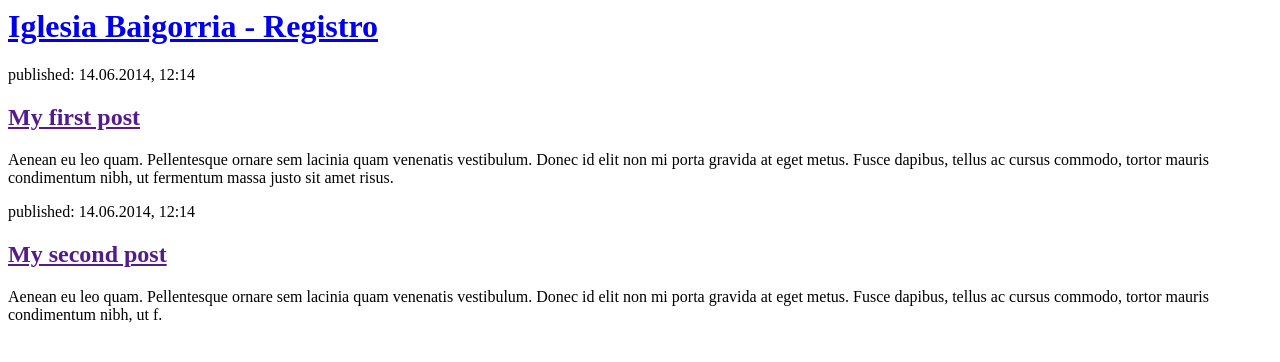
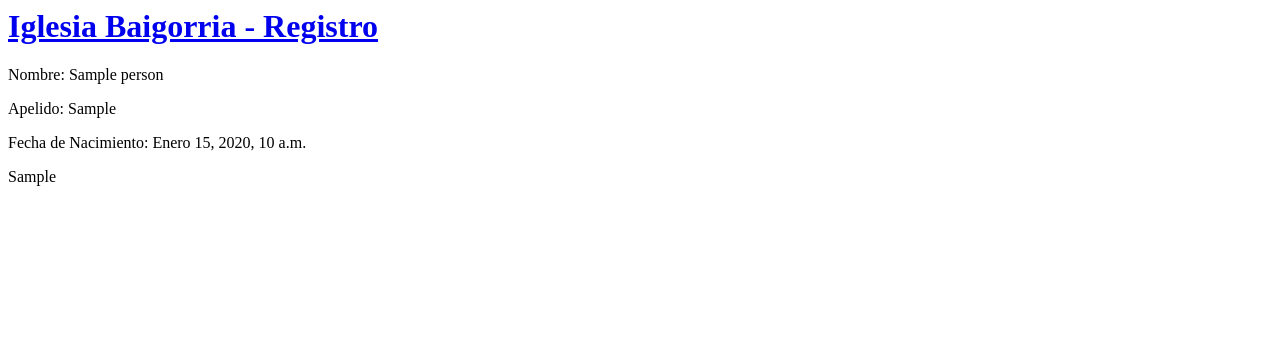
Before and after one commit to ncapeletti/icebaigorria, a Django app: page / in a window 1280 px wide. Shown: the top 362 px of the page. Run offline with Django 3.2, Linux system fonts and the light colour scheme; tables that the repository leaves empty hold one stand-in row (values such as "Sample post").

Commit message:
Templates modificados para mostrar personas desde base de datos

```diff
--- a/myicebaigorria/personas/templates/personas/personas_list.html
+++ b/myicebaigorria/personas/templates/personas/personas_list.html
@@ -7,16 +7,17 @@
             <h1><a href="/">Iglesia Baigorria - Registro</a></h1>
         </div>
 
+        {% for persona in personas %}
         <div>
-            <p>published: 14.06.2014, 12:14</p>
-            <h2><a href="">My first post</a></h2>
-            <p>Aenean eu leo quam. Pellentesque ornare sem lacinia quam venenatis vestibulum. Donec id elit non mi porta gravida at eget metus. Fusce dapibus, tellus ac cursus commodo, tortor mauris condimentum nibh, ut fermentum massa justo sit amet risus.</p>
+            <p> Nombre: {{ persona.nombre }}</p>
+            <p> Apelido: {{ persona.apellido }}</p>
+            <p> Fecha de Nacimiento: {{ persona.fechanac }}</p>
+
+            <p>{{ persona.observaciones|linebreaksbr }}</p>
+
         </div>
+        {% endfor %}
 
-        <div>
-            <p>published: 14.06.2014, 12:14</p>
-            <h2><a href="">My second post</a></h2>
-            <p>Aenean eu leo quam. Pellentesque ornare sem lacinia quam venenatis vestibulum. Donec id elit non mi porta gravida at eget metus. Fusce dapibus, tellus ac cursus commodo, tortor mauris condimentum nibh, ut f.</p>
-        </div>
+
     </body>
 </html>
--- a/myicebaigorria/personas/views.py
+++ b/myicebaigorria/personas/views.py
@@ -1,5 +1,9 @@
 from django.shortcuts import render
+from django.utils import timezone
+from .models import Persons
+
 
 # Create your views here.
 def personas_list(request):
-    return render(request, 'personas/personas_list.html', {})
+    personas = Persons.objects.all
+    return render(request, 'personas/personas_list.html', {'personas': personas})
```
